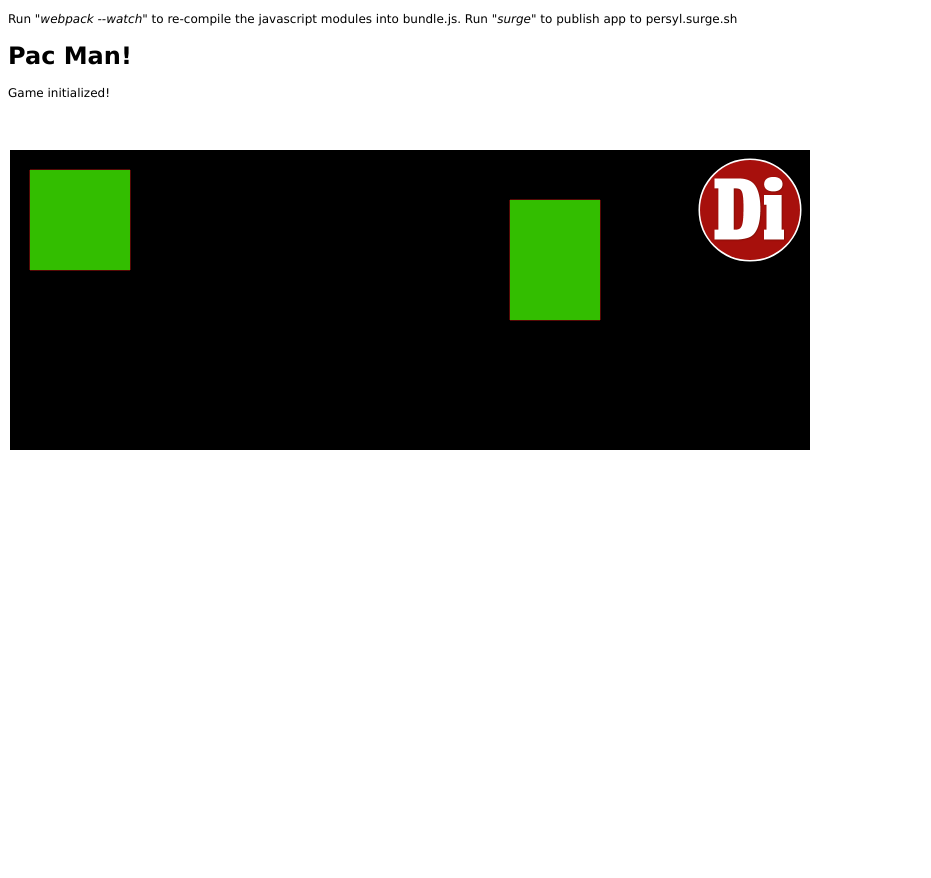
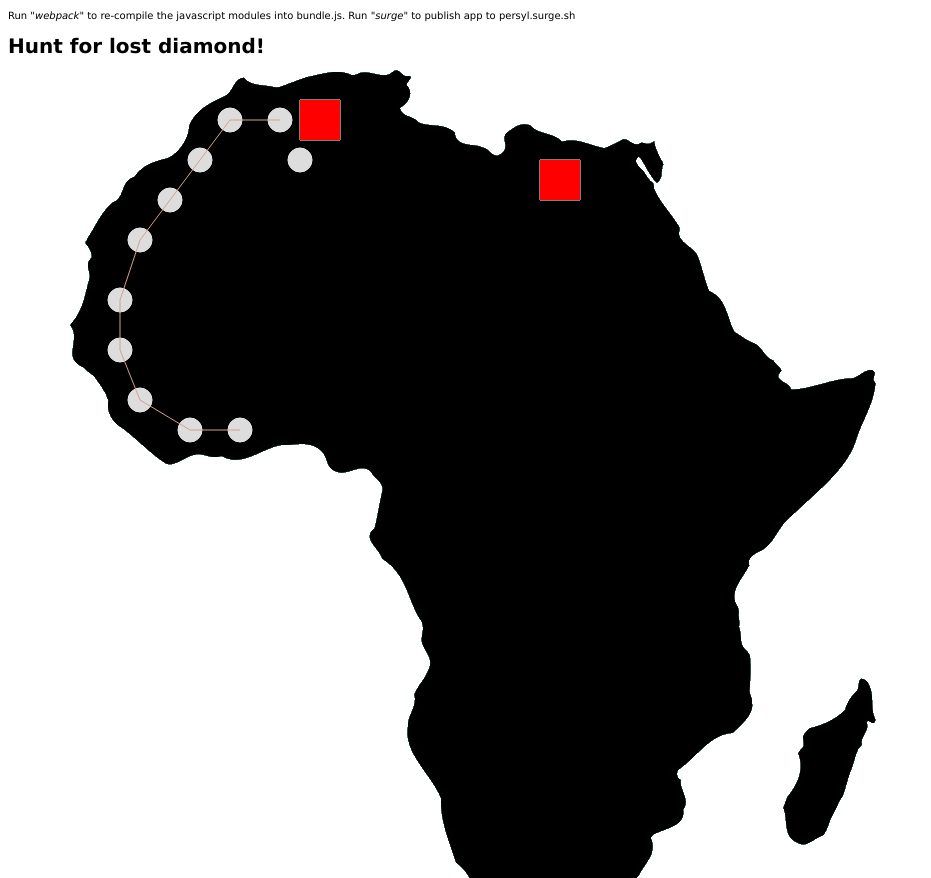
Before and after one commit to persyl/DiamondGame, a website built with webpack: page index.html in a window 1280 px wide. Shown: the top 878 px of the page, without its empty margins (0-931 px from the left). Before the commit the page ends 800 px from the top, so only its background shows below. Built offline with nearby package versions, Linux system fonts and the light colour scheme.

Commit message:
Remaking it all to game Lost Diamond

```diff
--- /dev/null
+++ b/es6/africa.js
@@ -0,0 +1,12 @@
+class Africa {
+
+    draw(ctx, xPos, yPos) {
+        const africaImg = new Image();
+        africaImg.src = './images/africa.png';
+        africaImg.onload = () => {
+            ctx.drawImage(africaImg, xPos, yPos);
+        }
+    }
+}
+
+export default Africa;
--- /dev/null
+++ b/es6/diamond.js
@@ -0,0 +1,76 @@
+import Marker from './marker';
+import Africa from './africa';
+import steps from './steps';
+
+class Diamond {
+
+    constructor(doc) {
+        this.doc = doc;
+        // this.diRed = '#a7100c';
+        this.canvas = [{
+            'element': {},
+            'id': 'gameCanvas',
+            'width': 830,
+            'height': 894,
+            'fillStyle': '#eeeeee'
+        }, {
+            'element': {},
+            'id': 'stepCanvas',
+            'width': 830,
+            'height': 894,
+        }];
+    }
+
+    init() {
+        this.initGameBoard();
+        var ctx = this.canvas[1].element.getContext('2d');
+        var home1Marker = new Marker(40, 40, 0, 'home1Marker', "white", "red");
+        Marker.drawOneMarker(ctx, home1Marker, 240, 40);
+        var home2Marker = new Marker(40, 40, 0, 'home2Marker', "white", "red");
+        Marker.drawOneMarker(ctx, home2Marker, 480, 100);
+        steps.draw(ctx);
+    }
+
+    initGameBoard() {
+        const body = this.doc.querySelector('body');
+        const pageContainer = this.doc.createElement('div');
+        const h1Element = this.doc.createElement('h1');
+        h1Element.innerText = this;
+        pageContainer.appendChild(h1Element);
+        this.addAllCanvas(pageContainer);
+
+        this.doc.body.appendChild(pageContainer);
+        var africa = new Africa();
+        africa.draw(this.canvas[0].element.getContext('2d'), 0, 0);
+    }
+
+    addAllCanvas(container) {
+        this.canvas.forEach((elmt, idx, array) => {
+            elmt.element = this.doc.createElement('canvas');
+            elmt.element.setAttribute('id', elmt.id);
+            //Do not set width/height on canvas with CSS! Will affect drawing!
+            elmt.element.setAttribute('width', elmt.width);
+            elmt.element.setAttribute('height', elmt.height);
+            container.appendChild(elmt.element);
+            //this.fillCanvas(idx);
+        });
+    }
+
+    clearCanvas(id) {
+        var ctx = this.canvas[id].element.getContext('2d');
+        ctx.clearRect(0, 0, this.canvas[id].width, this.canvas[id].height);
+    }
+
+    // fillCanvas(id) {
+    //     var ctx = this.canvas[id].element.getContext('2d');
+    //     ctx.fillStyle = this.canvas[id].fillStyle;
+    //     ctx.rect(0, 0, this.canvas[id].width, this.canvas[id].height);
+    //     ctx.fill();
+    // }
+
+    toString() {
+        return 'Hunt for lost diamond!';
+    }
+}
+
+export default Diamond;
--- a/es6/main.js
+++ b/es6/main.js
@@ -1,7 +1,7 @@
 // import Point from './Point.js';
-import PacMan from './pacman';
+import Diamond from './diamond';
 
-const DiPacMan = new PacMan(document);
+const diamondGame = new Diamond(document);
 window.onload = function () {
-  DiPacMan.init();
+  diamondGame.init();
 };
--- a/es6/marker.js
+++ b/es6/marker.js
@@ -1,14 +1,31 @@
     //Custom Marker object
     class Marker {
 
-      constructor(x, y, type, fillStyle, radius) {
+        constructor(x, y, radius, type, strokeStyle, fillStyle) {
             this.x = x;
             this.y = y;
             this.radius = radius;
             this.prevX = -1;
             this.prevY = -1;
+            this.strokeStyle = strokeStyle;
             this.fillStyle = fillStyle;
             this.type = type;
+        }
+
+        static drawOneMarker(ctx, marker, xPos, yPos) {
+            // Draw an individual marker.
+            ctx.beginPath();
+            ctx.lineWidth = '1';
+            ctx.strokeStyle = marker.strokeStyle;
+            ctx.fillStyle = marker.fillStyle;
+            if (marker.radius > 0) {
+                ctx.arc(xPos, yPos, marker.radius, 0, 2 * Math.PI, false);
+            } else {
+                ctx.rect(xPos, yPos, marker.x, marker.y);
+            }
+            ctx.stroke();
+            ctx.fill();
+            ctx.closePath();
         }
 
         toString() {
--- a/es6/pacman.js
+++ /dev/null
@@ -1,115 +0,0 @@
-import Marker from './marker';
-
-class PacMan {
-
-    constructor(doc) {
-        this.doc = doc;
-        this.diRed = '#a7100c';
-        this.canvas = [{
-            'element': {},
-            'id': 'gameCanvas',
-            'width': 800,
-            'height': 300,
-            'fillStyle': '#212121'
-        }, {
-            'element': {},
-            'id': 'gameCanvas2',
-            'width': 800,
-            'height': 300,
-        }];
-    }
-
-    init() {
-        this.initGameBoard();
-
-        this.fillCanvas(this.canvas[0].element.getContext('2d'));
-        this.drawOneMarker(this.canvas[0].element.getContext('2d'), new Marker(100, 100, 'greentest', "rgb(51, 190, 0)"), 20, 20);
-        this.drawLogo(this.canvas[0].element.getContext('2d'));
-        //Test moving item over canvas
-        var demoX = 0;
-        this.drawOneMarker(this.canvas[1].element.getContext('2d'), new Marker(90, 120, 'demo', "rgb(51, 190, 0)"), demoX, 50);
-        setInterval(() => {
-            demoX++;
-            this.clearCanvas(1);
-            this.drawOneMarker(this.canvas[1].element.getContext('2d'), new Marker(90, 120, 'demo', "rgb(51, 190, 0)"), demoX, 50);
-            if(demoX>=this.canvas[1].width) demoX = 0;
-        }, 10);
-    }
-
-    initGameBoard() {
-        const body = this.doc.querySelector('body');
-        const pageContainer = this.doc.createElement('div');
-        const h1Element = this.doc.createElement('h1');
-        h1Element.innerText = this;
-        // const h1Text = this.doc.createTextNode(DiPacMan);
-        // h1Element.appendChild(h1Text);
-        pageContainer.appendChild(h1Element);
-
-        const pElement = this.doc.createElement('p');
-        pElement.innerHTML = 'Game initialized!';
-        pageContainer.appendChild(pElement);
-
-        this.addAllCanvas(pageContainer);
-        this.doc.body.appendChild(pageContainer);
-    }
-
-    addAllCanvas(container) {
-        this.canvas.forEach((elmt, idx, array) => {
-            elmt.element = this.doc.createElement('canvas');
-            elmt.element.setAttribute('id', elmt.id);
-            //Do not set width/height on canvas with CSS! Will affect drawing!
-            elmt.element.setAttribute('width', elmt.width);
-            elmt.element.setAttribute('height', elmt.height);
-            container.appendChild(elmt.element);
-        });
-    }
-
-    clearCanvas(id) {
-        var ctx = this.canvas[id].element.getContext('2d');
-        ctx.clearRect(0, 0, this.canvas[id].width, this.canvas[id].height);
-    }
-
-    fillCanvas(ctx) {
-        // Color whole canvas
-        ctx.fillStyle = 'black';
-        ctx.rect(0, 0, this.canvas[0].width, this.canvas[0].height);
-        ctx.fill();
-    }
-
-    drawOneMarker(ctx, marker, xPos, yPos) {
-        // Draw an individual marker.
-        ctx.beginPath();
-        ctx.lineWidth = '1';
-        ctx.strokeStyle = this.diRed;
-        ctx.fillStyle = marker.fillStyle;
-        ctx.rect(xPos, yPos, marker.x, marker.y);
-        ctx.stroke();
-        ctx.fill();
-        ctx.closePath();
-    }
-
-
-    drawLogo(ctx) {
-        const diLogoMarker = new Marker(740, 60, 'dilogo', this.diRed, 50);
-        ctx.beginPath();
-        ctx.lineWidth = '3';
-        ctx.strokeStyle = 'white';
-        ctx.fillStyle = diLogoMarker.fillStyle;
-        ctx.arc(diLogoMarker.x, diLogoMarker.y, diLogoMarker.radius, 0, 2 * Math.PI, false);
-        ctx.stroke();
-        ctx.fill();
-        ctx.closePath();
-
-        const logoImg = new Image();
-        logoImg.src = './images/dilogo.png';
-        logoImg.onload = () => {
-            ctx.drawImage(logoImg, diLogoMarker.x - 50, diLogoMarker.y - 46, 95, 90);
-        }
-    }
-
-    toString() {
-        return 'Pac Man!';
-    }
-}
-
-export default PacMan;
--- /dev/null
+++ b/es6/steps.js
@@ -0,0 +1,67 @@
+import Marker from './marker';
+
+class Steps {
+    constructor() {
+        this.config = [{
+            'related': [],
+            'x': 220,
+            'y': 60
+        }, {
+            'related': [0],
+            'x': 170,
+            'y': 60
+        }, {
+            'related': [1],
+            'x': 140,
+            'y': 100
+        }, {
+            'related': [2],
+            'x': 110,
+            'y': 140
+        }, {
+            'related': [3],
+            'x': 80,
+            'y': 180
+        }, {
+            'related': [4],
+            'x': 60,
+            'y': 240
+        }, {
+            'related': [5],
+            'x': 60,
+            'y': 290
+        }, {
+            'related': [6],
+            'x': 80,
+            'y': 340
+        }, {
+            'related': [7],
+            'x': 130,
+            'y': 370
+        }, {
+            'related': [8],
+            'x': 180,
+            'y': 370
+        }, {
+            'related': [],
+            'x': 240,
+            'y': 100
+        }];
+    }
+
+    draw(ctx){
+      this.config.forEach((obj, idx, all) => {
+            var stepMarker = new Marker(0, 0, 12, 'stepMarker', "white", "#dddddd");
+            Marker.drawOneMarker(ctx, stepMarker, obj.x, obj.y);
+            obj.related.forEach((relVal, relIdx, relAll) => {
+                ctx.beginPath();
+                ctx.moveTo(this.config[relVal].x, this.config[relVal].y);
+                ctx.lineTo(obj.x, obj.y);
+                ctx.strokeStyle = '#D4A190';
+                ctx.stroke();
+            });
+        });
+    }
+}
+
+export default new Steps();
--- a/index.html
+++ b/index.html
@@ -7,18 +7,18 @@
   <style>
   body {
     font-family: Verdana, Arial;
-    font-size: 12px;
+    font-size: 10px;
   }
   canvas{
     position:absolute;
-    top:150px;
-    left:10px;
+    top:60px;
+    left:60px;
   }
   </style>
 </head>
 
 <body>
-  <p>Run <i>"webpack --watch"</i> to re-compile the javascript modules into bundle.js. Run <i>"surge"</i> to publish app to persyl.surge.sh</p>
+  <p>Run <i>"webpack"</i> to re-compile the javascript modules into bundle.js. Run <i>"surge"</i> to publish app to persyl.surge.sh</p>
   <script src="bundle.js"></script>
 </body>
 
```
Also changed, not shown: images/africa.jpg (added), images/africa.png (added). Lines whose indentation alone changed are shown as unchanged.
